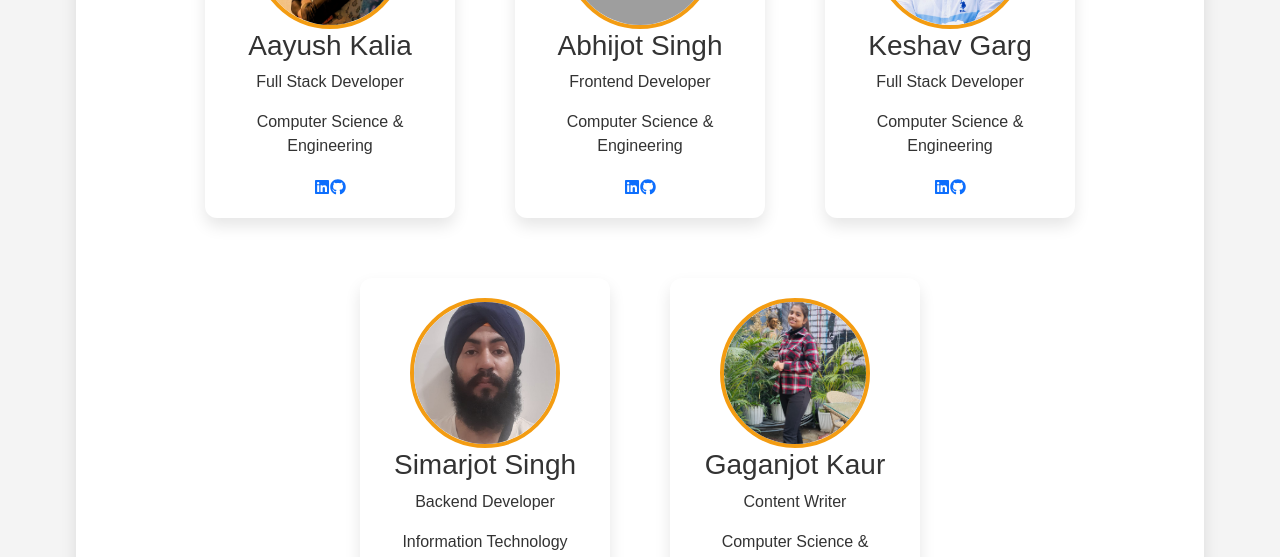
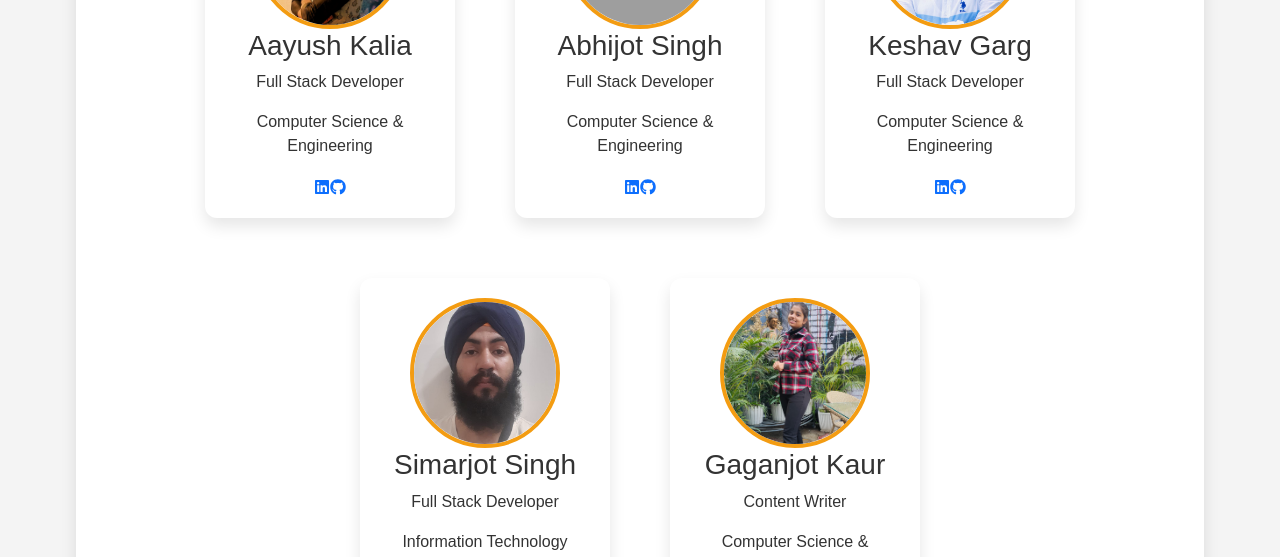
Before and after one commit to athleticmeet-ptu/landing-page, a React (Vite) app: page / in a window 1280 px wide. Shown: the part 2040-2597 px from the top of the page. Built offline with nearby package versions, Linux system fonts and the light colour scheme; grey boxes are pictures that could not be loaded.

Commit message:
Update homepage-info.jsx

```diff
--- a/src/homepage-info.jsx
+++ b/src/homepage-info.jsx
@@ -178,7 +178,7 @@ const handleLogin = () => {
             <div className="dev-card">
               <img src="/abhijot.png" alt="Developer 2" />
               <h3>Abhijot Singh</h3>
-              <p className="role">Frontend Developer</p>
+              <p className="role">Full Stack Developer</p>
               <p className="branch">Computer Science &amp; Engineering</p>
               <div className="flex justify-center gap-4 mt-3">
                 <a href="https://www.linkedin.com/in/abhijot-singh-680888287/" target="_blank" rel="noopener noreferrer" className="text-blue-600 text-2xl">
@@ -206,7 +206,7 @@ const handleLogin = () => {
             <div className="dev-card">
               <img src="/keshav.jpeg" alt="Developer 4" />
               <h3>Simarjot Singh</h3>
-              <p className="role">Backend Developer</p>
+              <p className="role">Full Stack Developer</p>
               <p className="branch">Information Technology</p>
               <div className="flex justify-center gap-4 mt-3">
                 <a href="https://www.linkedin.com/in/simarjot-singh-a65b08261/" target="_blank" rel="noopener noreferrer" className="text-blue-600 text-2xl">
```
